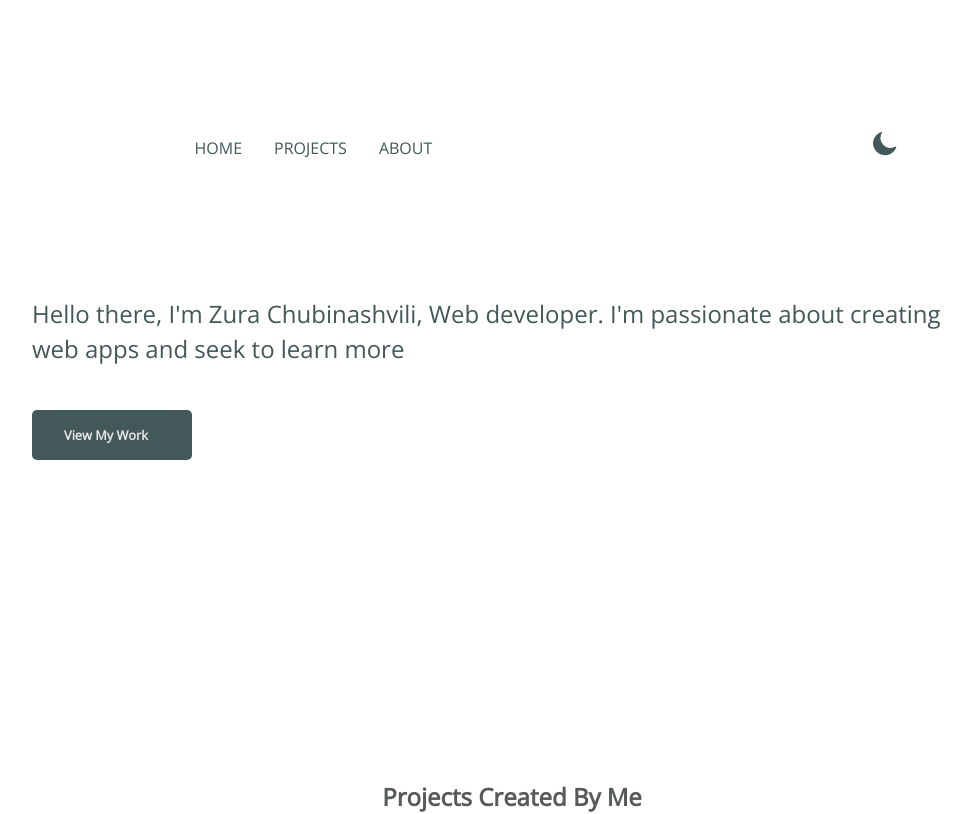
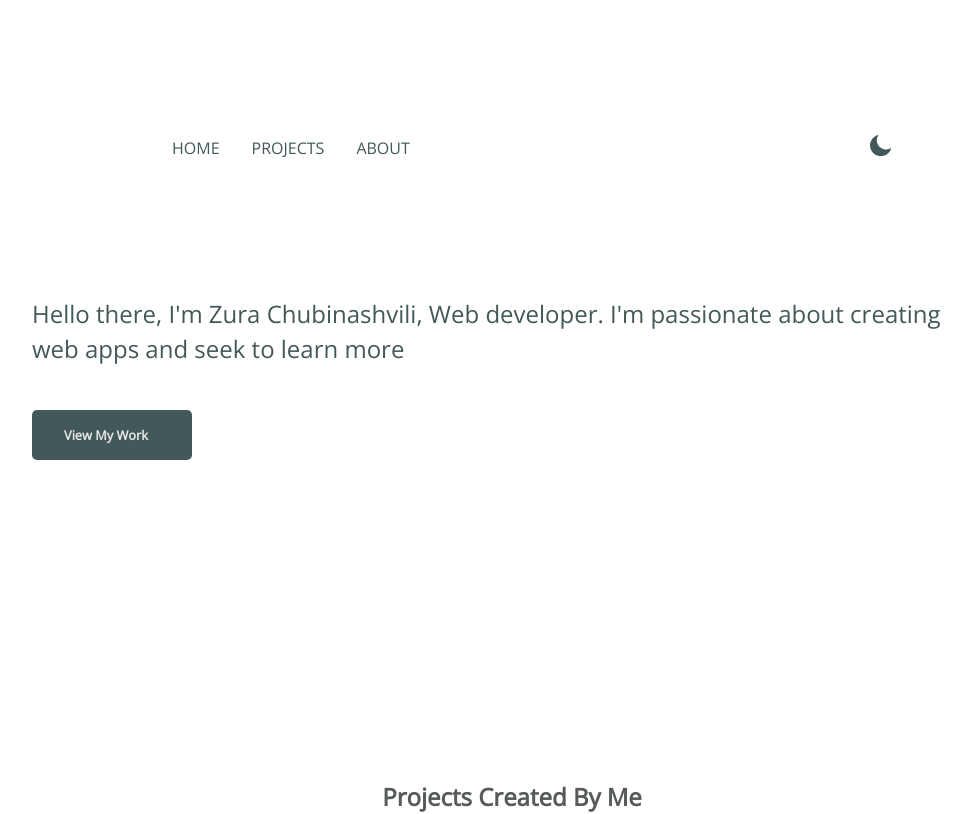
Before and after one commit to chubinashvili/my-portfolio, a React (Create React App) app: page / in a window 1280 px wide. Shown: the top 814 px of the page, without its empty margins (128-1099 px from the left). Built offline with nearby package versions, Linux system fonts and the light colour scheme.

Commit message:
changed icons size and deleted navlink's needless margin

```diff
--- a/src/routes/Navigation/Navigation.component.jsx
+++ b/src/routes/Navigation/Navigation.component.jsx
@@ -18,7 +18,7 @@ const Navigation = () => {
         <NavContainer>
             <NavLinks>
                 <li>
-                    <Navlink isThemeDark={isThemeDark} to='/'>HOME</Navlink>
+                    <Navlink className='first-link' isThemeDark={isThemeDark} to='/'>HOME</Navlink>
                 </li>
                 <li>
                     <Navlink isThemeDark={isThemeDark} to='/projects'>PROJECTS</Navlink>
--- a/src/routes/Navigation/Navigation.styles.jsx
+++ b/src/routes/Navigation/Navigation.styles.jsx
@@ -24,8 +24,8 @@ export const IconContainer = styled.div`
 export const NavLinks = styled.ul`
     display: flex;
     list-style: none;
+    justify-content: space-between;
     @media screen and (max-width: 480px) {
-        justify-content: space-between;
         width: 70%;
     }
 `
@@ -33,6 +33,9 @@ export const NavLinks = styled.ul`
 export const Navlink = styled(Link)`
     text-decoration: none;
     margin-left: 2rem;
+    &.first-link {
+        margin-left: 0;
+    }
     color: #435858;
     ${({isThemeDark}) => isThemeDark && darkThemeStyles}
     @media screen and (max-width: 480px) {
```
Also changed, not shown: src/assets/moonIcon.svg, src/assets/sunIcon.svg.
